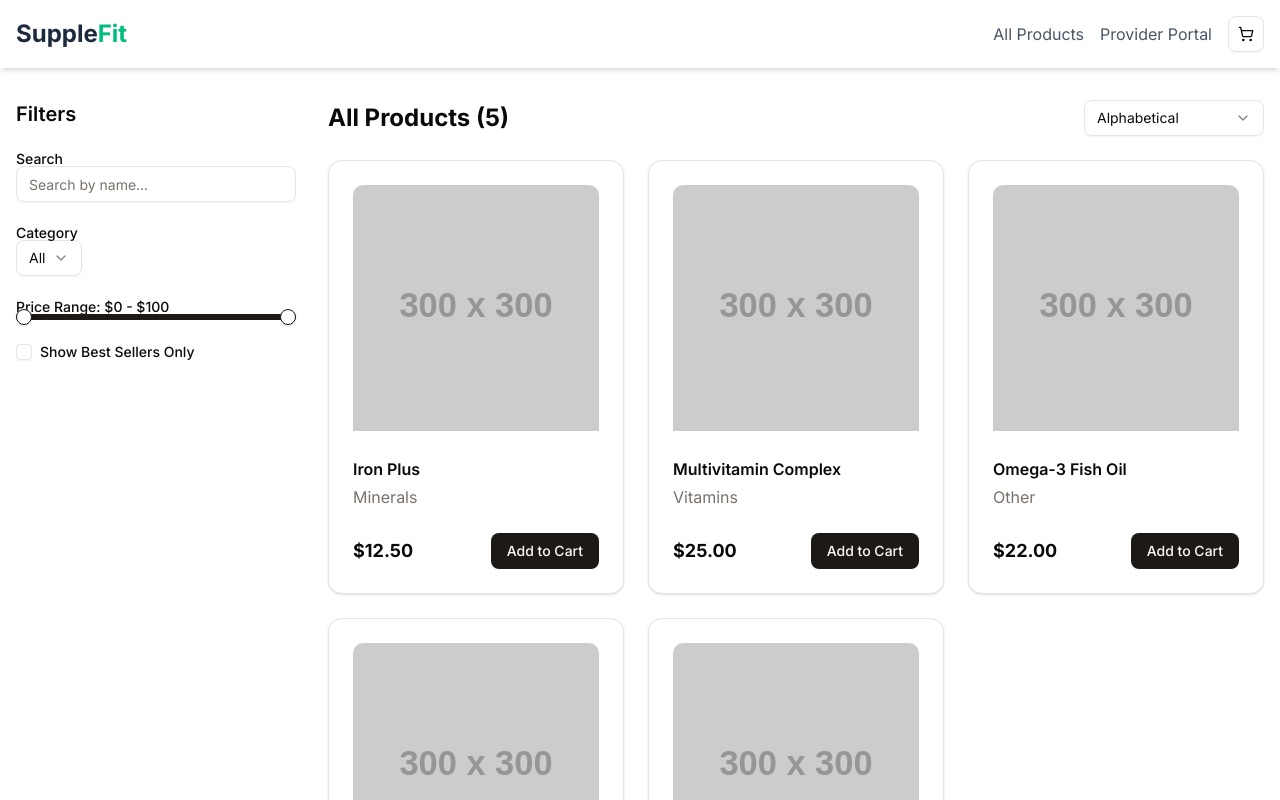
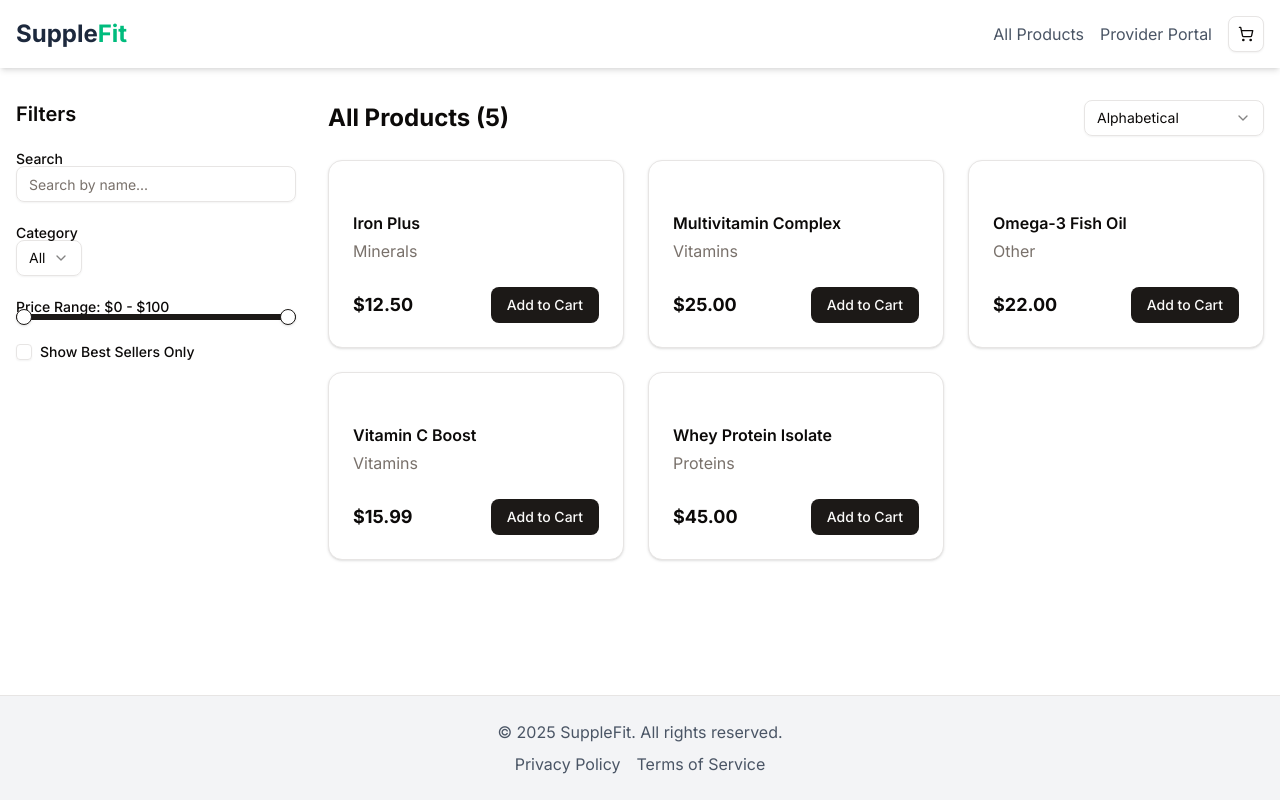
Before and after one commit to kukalajet/supplement-store, a Next.js app: page /products in a window 1280 px wide. Shown: the top 800 px of the page. Built offline with nearby package versions, Linux system fonts and the light colour scheme.

Commit message:
feat: comment out Image imports and related code in ProductDetailsPage, CartSheet, and ProductCard components; add TODOs for fixing image issues

```diff
--- a/src/app/products/[id]/page.tsx
+++ b/src/app/products/[id]/page.tsx
@@ -6,7 +6,7 @@ import { dummyProducts } from "@/lib/dummy-data";
 import { useCart } from "@/context/CartContext";
 import { Button } from "@/components/ui/button";
 import { toast } from "sonner"; // Changed import
-import Image from "next/image";
+// import Image from "next/image";
 
 export default function ProductDetailsPage() {
   const params = useParams();
@@ -28,7 +28,8 @@ export default function ProductDetailsPage() {
 
   return (
     <div className="grid md:grid-cols-2 gap-8">
-      <div>
+      {/* TODO: Fix images issue. */}
+      {/* <div>
         <Image
           src={product.imageUrl}
           alt={product.name}
@@ -36,7 +37,7 @@ export default function ProductDetailsPage() {
           height={500}
           className="rounded-lg shadow-lg"
         />
-      </div>
+      </div> */}
       <div className="space-y-4">
         <h1 className="text-4xl font-bold">{product.name}</h1>
         <span className="text-sm bg-emerald-100 text-emerald-800 py-1 px-3 rounded-full">
--- a/src/components/CartSheet.tsx
+++ b/src/components/CartSheet.tsx
@@ -13,7 +13,7 @@ import {
 import { Button } from "./ui/button";
 import { useCart } from "@/context/CartContext";
 import { ShoppingCart, Trash2 } from "lucide-react";
-import Image from "next/image";
+// import Image from "next/image";
 import { Separator } from "./ui/separator";
 import Link from "next/link";
 
@@ -45,13 +45,14 @@ const CartSheet = () => {
                   className="flex items-center justify-between"
                 >
                   <div className="flex items-center gap-4">
-                    <Image
+                    {/* TODO: Uncomment when images are fixed */}
+                    {/* <Image
                       src={item.product.imageUrl}
                       alt={item.product.name}
                       width={64}
                       height={64}
                       className="rounded-md"
-                    />
+                    /> */}
                     <div>
                       <p className="font-semibold">{item.product.name}</p>
                       <p className="text-sm text-muted-foreground">
--- a/src/components/ProductCard.tsx
+++ b/src/components/ProductCard.tsx
@@ -1,7 +1,7 @@
 // src/components/ProductCard.tsx
 "use client";
 
-import Image from "next/image";
+// import Image from "next/image";
 import Link from "next/link";
 import { Product } from "@/lib/types";
 import {
@@ -33,13 +33,13 @@ const ProductCard = ({ product }: ProductCardProps) => {
     <Card className="flex flex-col">
       <CardHeader>
         <Link href={`/products/${product.id}`}>
-          <Image
+          {/* <Image
             src={product.imageUrl}
             alt={product.name}
             width={250}
             height={250}
             className="w-full h-auto rounded-t-lg"
-          />
+          /> */}
         </Link>
       </CardHeader>
       <CardContent className="flex-grow">
```
